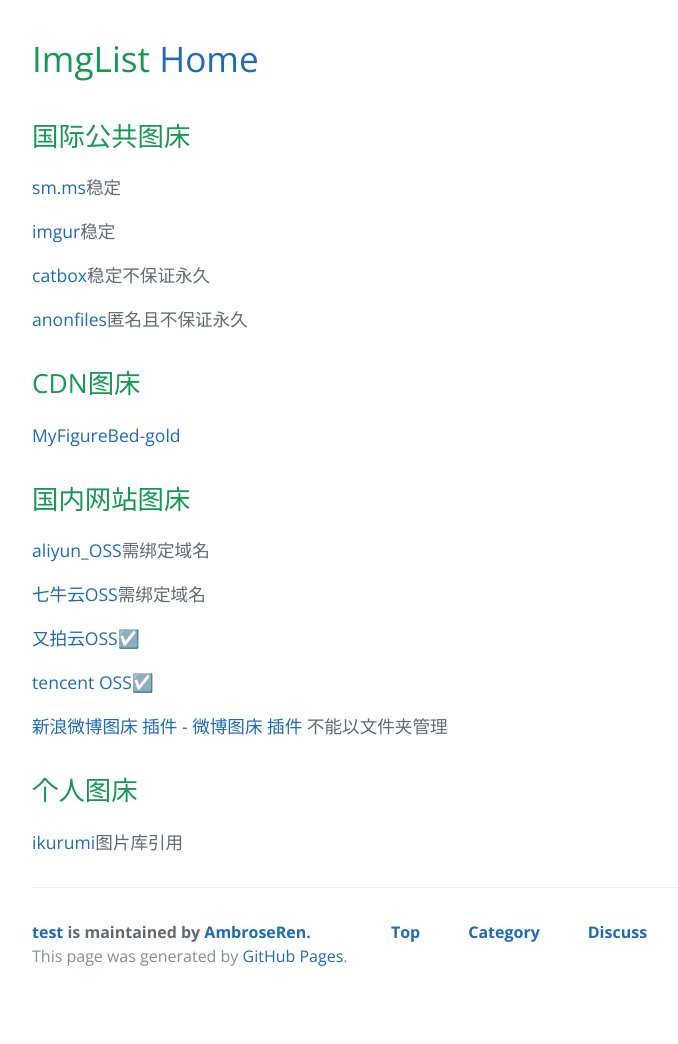
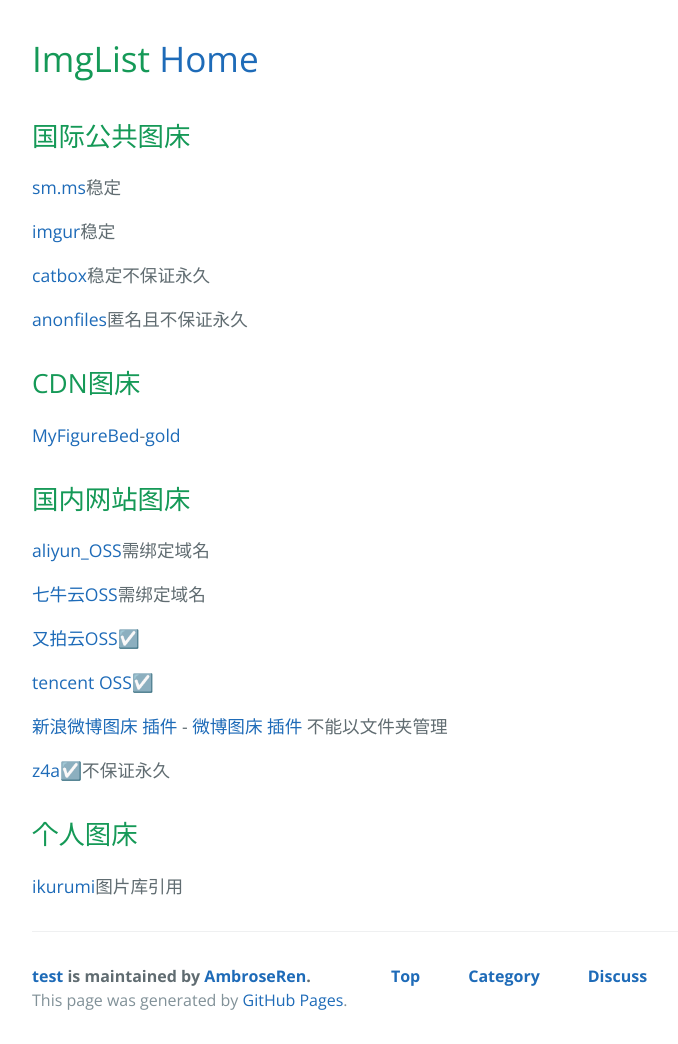
Before and after one commit to AmbroseRen/test, a Jekyll site: the page built from img/index.md, in a window 1280 px wide. Shown: the whole page, without its empty margins (192-870 px from the left). Built offline with Jekyll 4.4.1, drawn with Linux system fonts in a browser that asks for light colours; our own code applies the rules of GitHub Pages for plain Markdown files; the repository's description, which GitHub fills in, is left out; before the commit the page ends 1000 px from its top, so only the background shows below that.

Commit message:
Update index.md

```diff
--- a/img/index.md
+++ b/img/index.md
@@ -26,6 +26,8 @@
 
 [新浪微博图床 插件](https://chrome.google.com/webstore/detail/%E6%96%B0%E6%B5%AA%E5%BE%AE%E5%8D%9A%E5%9B%BE%E5%BA%8A/fdfdnfpdplfbbnemmmoklbfjbhecpnhf?hl=zh-CN) - [微博图床 插件](https://chrome.google.com/webstore/detail/%E5%BE%AE%E5%8D%9A%E5%9B%BE%E5%BA%8A/pinjkilghdfhnkibhcangnpmcpdpmehk?hl=zh-CN)  不能以文件夹管理
 
+[z4a](https://www.z4a.net/ambroseren)☑️不保证永久
+
 ## 个人图床
 
 [ikurumi](https://ikurumi.com/wallpaper.php)图片库引用
```
